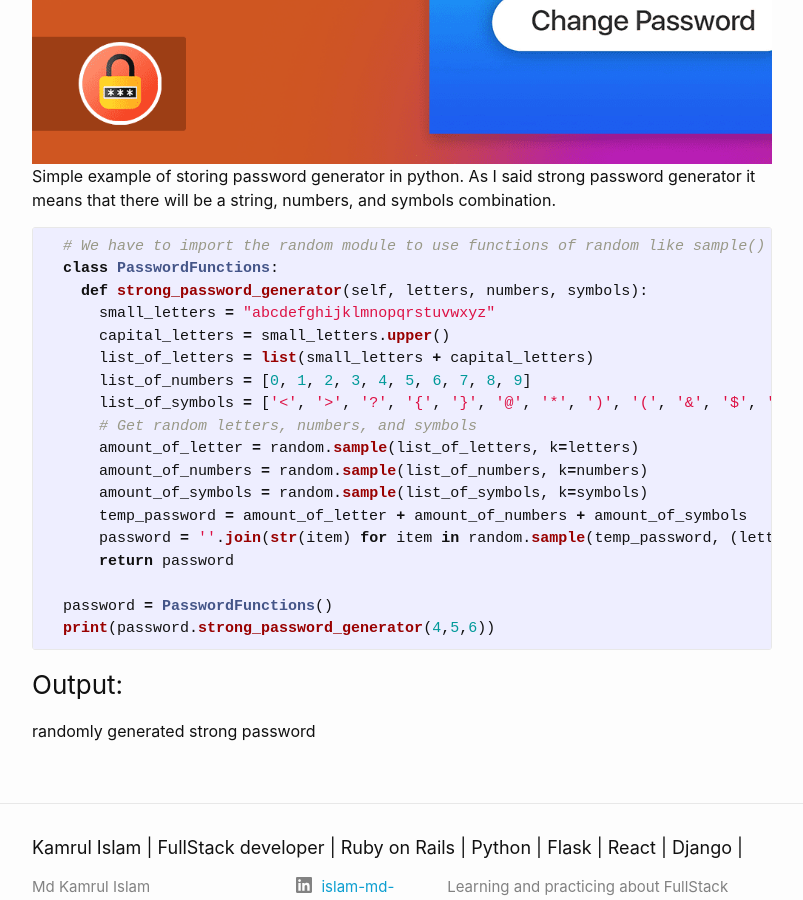
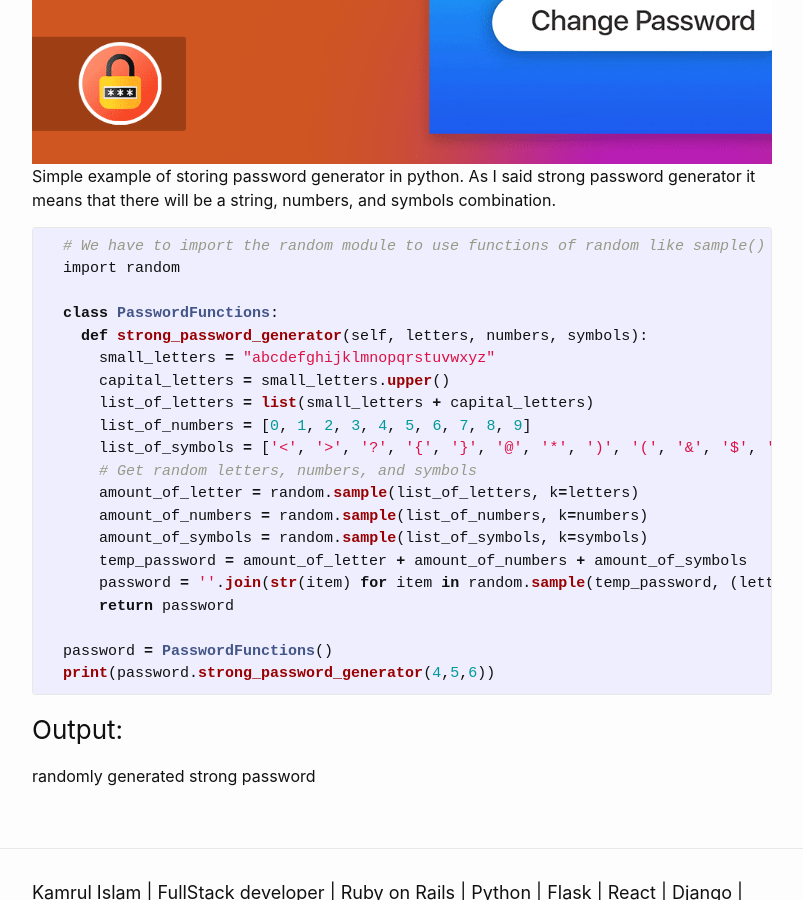
Before and after one commit to themeexpress/themeexpress.github.io, a Jekyll site: the page built from python/_posts/2023-07-16-password-generator-in-python.markdown, in a window 1280 px wide and 900 px high, scrolled down 480 px. Shown: the whole window, without its empty margins (238-1041 px from the left). Built offline with Jekyll 4.4.1, drawn with Linux system fonts in a browser that asks for light colours.

Commit message:
import random module

```diff
--- a/python/_posts/2023-07-16-password-generator-in-python.markdown
+++ b/python/_posts/2023-07-16-password-generator-in-python.markdown
@@ -4,11 +4,13 @@ title:  "Strong password generator in Python"
 date:   2023-07-16 10:10:48 +0900
 category: Python
 ---
-![Keypad](/python/assets/storng-password.png)
+![strong password](/python/assets/storng-password.png)
 Simple example of storing password generator in python. As I said strong password generator it means that there will be a string, numbers, and symbols combination.
 
 {% highlight python %}
   # We have to import the random module to use functions of random like sample()
+  import random
+
   class PasswordFunctions:
     def strong_password_generator(self, letters, numbers, symbols):
       small_letters = "abcdefghijklmnopqrstuvwxyz"
```
